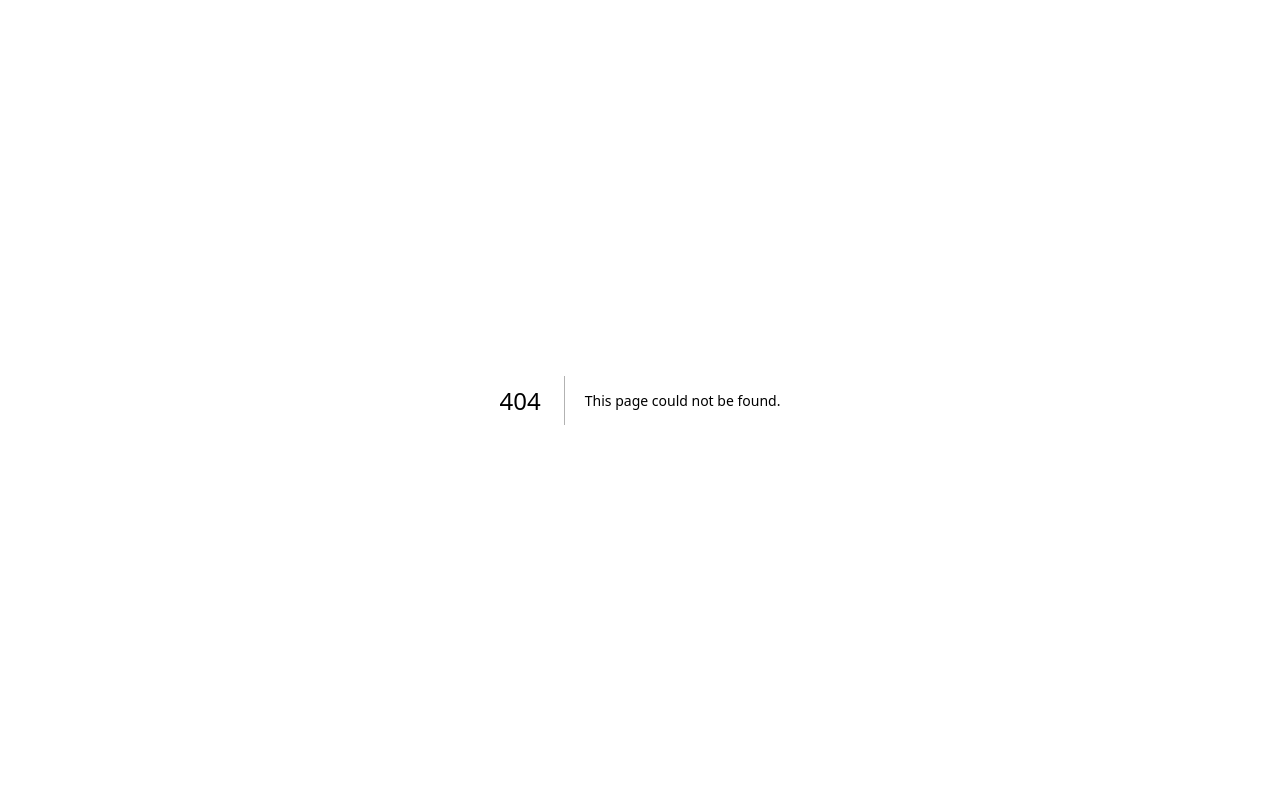
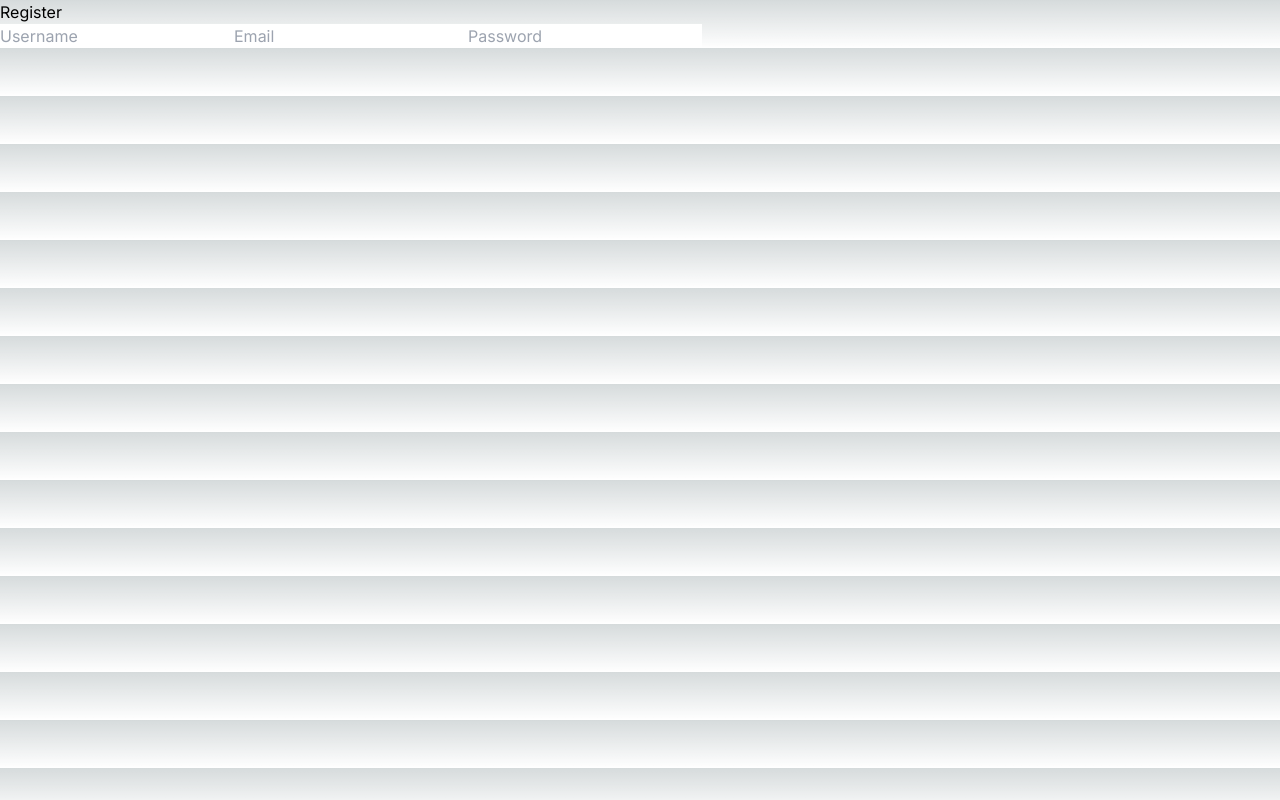
Before and after one commit to IPineda24/finance-blog-frontend, a Next.js app: page /auth/register in a window 1280 px wide. Before the commit this address had no page. Built offline with nearby package versions, Linux system fonts and the light colour scheme.

Commit message:
Add folder structure: api, auth, session, utils :truck:

```diff
--- /dev/null
+++ b/src/app/auth/register/page.jsx
@@ -0,0 +1,15 @@
+import React from 'react'
+
+export default function page() {
+  return (
+    <div>
+      <h1>Register</h1>
+      <form action="" method="post">
+        <input type="text" name="username" id="username" placeholder="Username" />
+        <input type="text" name="email" id="email" placeholder="Email" />
+        <input type="password" name="password" id="password" placeholder="Password" />
+
+      </form>
+    </div>
+  )
+}
```
